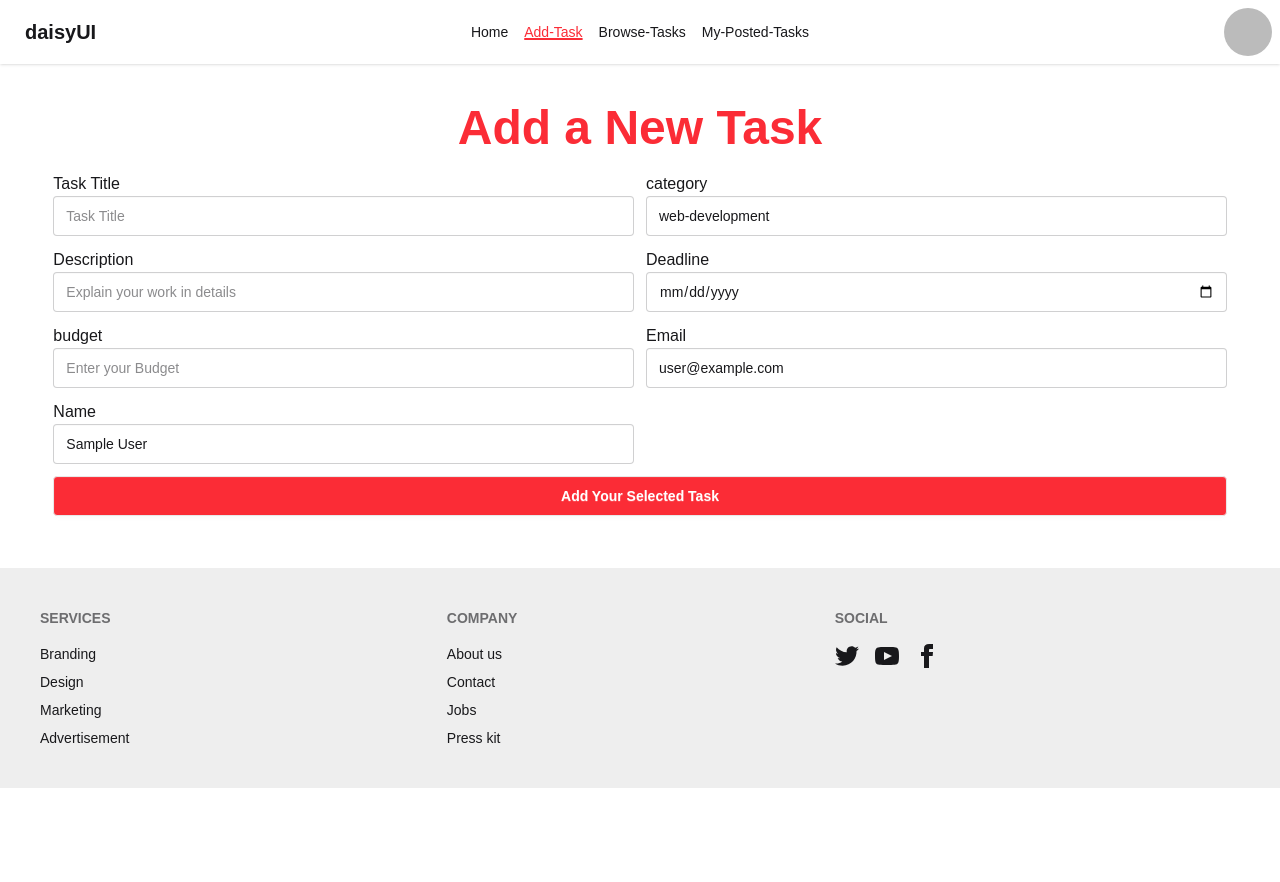
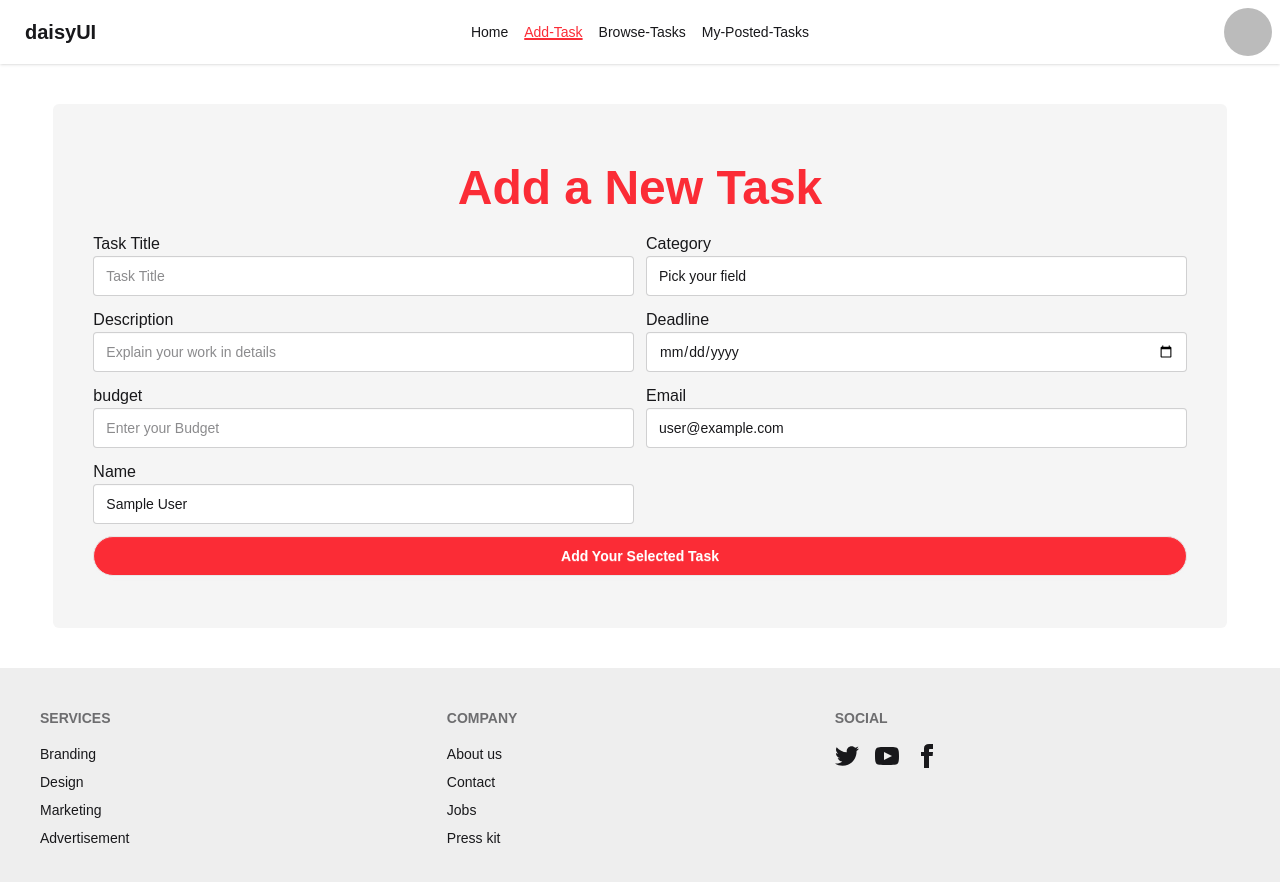
Before and after one commit to mehediakash01/Freelance-client, a React (Vite) app: page /addTask in a window 1280 px wide. Shown: the top 882 px of the page. Before the commit the page ends 800 px from the top, so only its background shows below. Built offline with nearby package versions, Linux system fonts and the light colour scheme; no server answers; sample sign-in values are in the browser's storage.

Commit message:
show data from the database

```diff
--- a/src/Components/Header.jsx
+++ b/src/Components/Header.jsx
@@ -66,17 +66,17 @@ const Header = () => {
           >
             <div>
               <img
-                className="w-12 h-12 rounded-full ring-0 outline-none transition-all duration-300 ease-in-out hover:ring-2 hover:ring-gray-200 "
+                className="w-12 h-12 rounded-full  "
                 src={user.photoURL}
                 alt=""
               />
             </div>
 
             {isHover && (
-              <div className="absolute -ml-56 mt-1 z-10 bg-gray-400 p-2 rounded-sm space-y-2">
-                <p className="opacity-50">{user.displayName}</p>
-                <p className="opacity-50">{user.email}</p>
-                <button onClick={()=> logOut()} className="font-semibold ">Log-Out</button>
+              <div className="absolute -ml-16 p-4  z-10 bg-[#F5F5F5]  rounded-sm space-y-1">
+                <p className="text-gray-600">{user.displayName}</p>
+
+                <button onClick={()=> logOut()} className="font-semibold text-red-500 hover:text-white hover:bg-red-500 hover:p-2 hover:rounded-full ease-in duration-300 ">Log-Out</button>
               </div>
             )}
           </div>
--- a/src/Pages/AddTask.jsx
+++ b/src/Pages/AddTask.jsx
@@ -1,20 +1,44 @@
 import React, { useContext } from "react";
 import { AuthContext } from "../Utilities/Auth/AuthProvider";
+import Swal from "sweetalert2";
 
 const AddTask = () => {
-    const {user}=useContext(AuthContext);
+  const { user } = useContext(AuthContext);
 
-    const handleTasks =(e)=>{
-        e.preventDefault();
-        const form = e.target;
-        const formData = new FormData (form);
-        const taskData = Object.fromEntries(formData.entries());
+  const handleTasks = (e) => {
+    e.preventDefault();
+    const form = e.target;
+    const formData = new FormData(form);
+    const taskData = Object.fromEntries(formData.entries());
+    // send data to database
+    fetch("http://localhost:3000/addTasks", {
+      method: "POST",
+      headers: {
+        "Content-Type": "application/json",
+      },
+      body: JSON.stringify(taskData),
+    })
+      .then((res) => res.json())
+      .then((data) => {
+        if (data.insertedId) {
+          Swal.fire({
+            position: "top-end",
+            icon: "success",
+            title: "Task has successfully added",
+            showConfirmButton: false,
+            timer: 1500,
+          });
+        }
 
-    }
+        form.reset();
+      });
+  };
   return (
-    <div className="w-11/12 mx-auto my-10">
+    <div className="w-11/12 mx-auto my-10 bg-[#F5F5F5] p-10 rounded-md">
       <form onSubmit={handleTasks}>
-        <h1 className="text-red-500 text-5xl text-center my-5 font-extrabold">Add a New Task</h1>
+        <h1 className="text-red-500 text-5xl text-center my-5 font-extrabold">
+          Add a New Task
+        </h1>
         <div className="grid grid-cols-1 md:grid-cols-2 lg:grid-cols-2 justify-around gap-3">
           <fieldset className="">
             <label className="mb-2">Task Title</label>
@@ -24,16 +48,24 @@ const AddTask = () => {
               className="input w-full"
               name="taskTitle"
               placeholder="Task Title"
+              required
             />
           </fieldset>
 
           <fieldset className="">
-            <label className="mb-2">category</label>
-            <select defaultValue="Pick an AI Model" className=" input  w-full">
-              <option disabled={true}>Pick your filed</option>
-              <option>web-development</option>
-              <option>graphic design</option>
-              <option>writing marketing</option>
+            <label className="mb-2">Category</label>
+            <select
+              name="category"
+              defaultValue=""
+              className="input w-full"
+              required
+            >
+              <option value="" disabled>
+                Pick your field
+              </option>
+              <option value="web-development">Web Development</option>
+              <option value="graphic-design">Graphic Design</option>
+              <option value="writing-marketing">Writing & Marketing</option>
             </select>
           </fieldset>
 
@@ -45,11 +77,12 @@ const AddTask = () => {
               className="input w-full"
               name="details"
               placeholder="Explain your work in details"
+              required
             />
           </fieldset>
           <fieldset className="">
             <label>Deadline</label>
-            <input type="date" className="input w-full" name="date" />
+            <input type="date" className="input w-full" name="date" required />
           </fieldset>
           <fieldset className="">
             <label className="mb-2">budget</label>
@@ -59,22 +92,35 @@ const AddTask = () => {
               className="input w-full"
               name="budget"
               placeholder="Enter your Budget"
+              required
             />
           </fieldset>
           <fieldset className="">
             <label className="mb-2">Email</label>
             <br />
-            <input type="text" className="input w-full" value={user?.email || " "} readOnly />
+            <input
+              type="text"
+              className="input w-full"
+              value={user?.email || " "}
+              readOnly
+              name="email"
+            />
           </fieldset>
           <fieldset className="">
             <label className="mb-2">Name</label>
             <br />
-            <input type="text" className="input w-full" value={user?.displayName || " "} readOnly />
+            <input
+              type="text"
+              className="input w-full"
+              value={user?.displayName || " "}
+              readOnly
+              name="name"
+            />
           </fieldset>
         </div>
 
         <input
-          className="btn bg-red-500 text-white w-full my-3"
+          className="btn rounded-full hover:bg-white hover:text-red-500 bg-red-500 text-white w-full my-3"
           type="submit"
           value="Add Your Selected Task"
         />
--- /dev/null
+++ b/src/Pages/BrowseTask.jsx
@@ -0,0 +1,24 @@
+import React from 'react';
+import { useLoaderData } from 'react-router';
+import TaskCard from './TaskCard';
+
+const BrowseTask = () => {
+    const allTasks = useLoaderData();
+    console.log(allTasks);
+    return (
+        <div className='bg-[#F5F5F5] my-12 w-11/12 mx-auto'>
+            <div className='text-center py-8 space-y-2'>
+                <h1 className='text-red-600 text-4xl font-bold'>Find Tasks That Match Your Skills</h1>
+                <p className='text-gray-400'>Browse tasks in Web Development, Design, Writing, and more.
+                    Submit proposals and grow your freelance profile</p>
+            </div>
+            <div className='grid grid-cols-1 md:grid-cols-2 lg:grid-cols-3 gap-4'>
+                {
+                    allTasks.map(task=><TaskCard key={task._id} task={task}></TaskCard>)
+                }
+            </div>
+        </div>
+    );
+};
+
+export default BrowseTask;
--- /dev/null
+++ b/src/Pages/TaskCard.jsx
@@ -0,0 +1,19 @@
+import React from "react";
+
+const TaskCard = ({ task }) => {
+  const { taskTitle, details, category, date, budget } = task;
+  return <div className="border-red-500 border-1 rounded-2xl w-11/12 mx-auto p-4 my-5 hover:shadow-2xl relative">
+     <p className="bg-white rounded-full text-red-500 absolute text-bold -mt-6  text-sm p-1 ">{category}</p>
+  <div className="space-y-2 my-4" >
+    <p className="text-bold">Task:<span className="opacity-50">{taskTitle}</span></p>
+    <p className="text-bold">Task-Details:<span className="opacity-50">{details}</span></p>
+    <p className="text-bold">Deadline:<span className="opacity-50">{date}</span></p>
+    <p className="text-bold">Total:<span className="opacity-50">{budget} tk</span></p>
+  </div>
+
+ <button className="btn rounded-full w-full bg-red-500 text-white hover:bg-gray-100 hover:text-red-500">View Details</button>
+
+  </div>;
+};
+
+export default TaskCard;
--- a/src/Router/router.jsx
+++ b/src/Router/router.jsx
@@ -1,10 +1,14 @@
 import { createBrowserRouter } from "react-router";
 import Root from "../Components/Root";
 import Home from "../Pages/Home/Home";
-import ErrorPage from "../Pages/ErrorPage";
+
 import Login from "../Components/AuthLayout/Login";
 import Register from "../Components/AuthLayout/Register";
 import AddTask from "../Pages/AddTask";
+import PrivateRoute from "./PrivateRoute";
+import BrowseTask from "../Pages/BrowseTask";
+
+
 
 export const router = createBrowserRouter([
 
@@ -23,8 +27,19 @@ export const router = createBrowserRouter([
         },
         {
             path:'addTask',
-            Component: AddTask,
-        }
+
+           element: <PrivateRoute>
+            <AddTask></AddTask>
+           </PrivateRoute>
+        },
+        {
+            path:'BrowseTask',
+           loader:()=>fetch('http://localhost:3000/allTasks'),
+
+           element: <PrivateRoute>
+            <BrowseTask></BrowseTask>
+           </PrivateRoute>
+        },
 
     ],
   },
```
